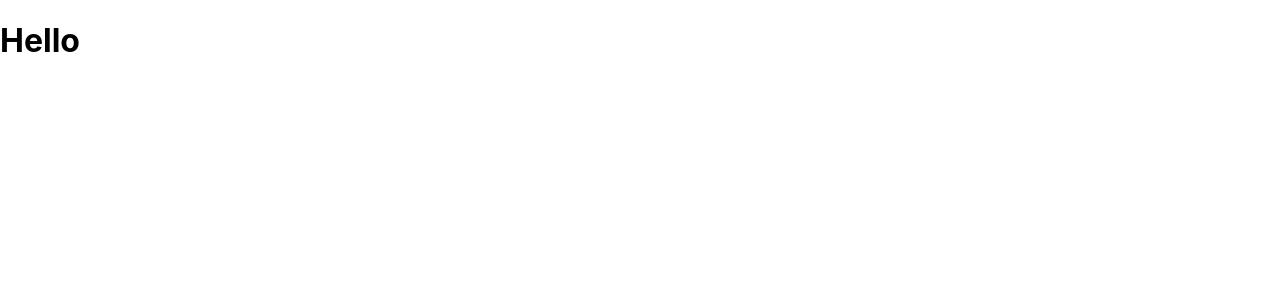
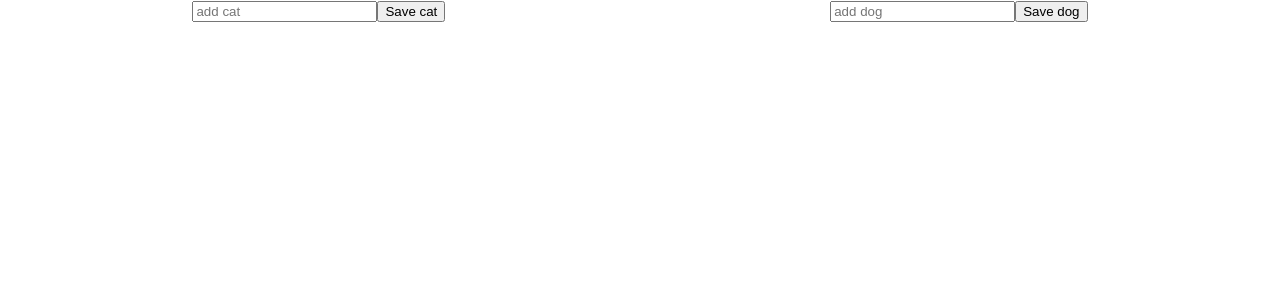
Before and after one commit to YevsInna/react-june2022, a React (Create React App) app: page / in a window 1280 px wide. Shown: the top 300 px of the page. Built offline with nearby package versions, Linux system fonts and the light colour scheme.

Commit message:
lesson 6 useReducer - cat & dogs

```diff
--- a/package.json
+++ b/package.json
@@ -10,7 +10,8 @@
     "react": "^18.2.0",
     "react-dom": "^18.2.0",
     "react-scripts": "5.0.1",
-    "web-vitals": "^2.1.4"
+    "web-vitals": "^2.1.4",
+    "react-hook-form": "^7.36.1"
   },
   "scripts": {
     "start": "react-scripts start",
--- a/src/App.css
+++ b/src/App.css
@@ -36,3 +36,7 @@
     transform: rotate(360deg);
   }
 }
+.wrap{
+  display: flex;
+  justify-content: space-around;
+}
--- a/src/App.js
+++ b/src/App.js
@@ -1,12 +1,42 @@
-import logo from './logo.svg';
 import './App.css';
+import {Cat, Dog, FormCat, FormDog} from "./components";
+import {useReducerCatDog} from "./reducers";
 
-function  App() {
-  return (
-    <div>
-     <h1>Hello</h1>
-    </div>
-  );
+function App() {
+
+    const [state, dispatch] = useReducerCatDog();
+
+    const addCat = (data) => {
+        dispatch({type: 'addCat', payload: data.cats})
+    };
+
+    const deleteCat = (cat) => {
+        dispatch({type: 'deleteCat', payload: cat})
+    }
+
+    const addDog = (data) => {
+        dispatch({type: 'addDog', payload: data.dogs})
+    };
+
+    const deleteDog = (dog) => {
+        dispatch({type: 'deleteDog', payload: dog})
+    }
+
+
+    return (
+        <div className={"wrap"}>
+
+            <FormCat addCat={addCat}/>
+            {
+                state.cats.map(cat=><Cat key={cat.id} cat={cat} deleteCat={deleteCat}/>)
+            }
+            <FormDog addDog={addDog}/>
+            {
+                state.dogs.map(dog=><Dog key={dog.id} dog={dog} deleteDog={deleteDog}/>)
+            }
+
+        </div>
+    );
 }
 
 export default App;
--- /dev/null
+++ b/src/components/Cat/Cat.js
@@ -0,0 +1,12 @@
+import React from 'react';
+
+const Cat = ({cat, deleteCat}) => {
+    return (
+        <div>
+            <h2>{cat}</h2>
+            <button onClick={()=>deleteCat(cat)}>Delete cat</button>
+        </div>
+    );
+};
+
+export {Cat};
--- /dev/null
+++ b/src/components/Dog/Dog.js
@@ -0,0 +1,12 @@
+import React from 'react';
+
+const Dog = ({dog, deleteDog}) => {
+    return (
+        <div>
+            <h2>{dog}</h2>
+            <button onClick={()=>deleteDog(dog)}>Delete dog</button>
+        </div>
+    );
+};
+
+export {Dog};
--- /dev/null
+++ b/src/components/FormCat/FormCat.js
@@ -0,0 +1,23 @@
+import React from 'react';
+import {useForm} from "react-hook-form";
+
+const FormCat = ({addCat}) => {
+
+    const {register, handleSubmit, reset} = useForm();
+
+    const submit = (data) => {
+        addCat(data)
+        reset()
+    }
+
+    return (
+        <div>
+            <form onSubmit={handleSubmit(submit)}>
+                <input type="text" placeholder={'add cat'} {...register('cats')}/>
+                <button>Save cat</button>
+            </form>
+        </div>
+    );
+};
+
+export {FormCat};
--- /dev/null
+++ b/src/components/FormDog/FormDog.js
@@ -0,0 +1,20 @@
+import React from 'react';
+import {useForm} from "react-hook-form";
+
+const FormDog = ({addDog}) => {
+
+    const {register, handleSubmit, reset} = useForm();
+
+    const submit = (data) => {
+        addDog(data)
+        reset()
+    }
+    return (
+        <form onSubmit={handleSubmit(submit)}>
+            <input type="text" placeholder={'add dog'} {...register('dogs')}/>
+            <button>Save dog</button>
+        </form>
+    );
+};
+
+export {FormDog};
--- /dev/null
+++ b/src/components/index.js
@@ -0,0 +1,4 @@
+export * from './Cat/Cat';
+export * from './Dog/Dog';
+export * from './FormCat/FormCat';
+export * from './FormDog/FormDog';
--- /dev/null
+++ b/src/reducers/actions.js
@@ -0,0 +1,6 @@
+const addCat = 'addCat';
+const addDog = 'addDog';
+const deleteCat = 'deleteCat';
+const deleteDog = 'deleteDog';
+
+export {addCat, addDog, deleteCat, deleteDog};
--- /dev/null
+++ b/src/reducers/index.js
@@ -0,0 +1,2 @@
+export * from './actions';
+export * from './reducer.cat&dog';
--- /dev/null
+++ b/src/reducers/reducer.cat&dog.js
@@ -0,0 +1,24 @@
+import {useReducer} from "react";
+import {addCat, addDog, deleteCat, deleteDog} from "./actions";
+
+const reducer = (state, action) => {
+    switch (action.type) {
+        case addCat: {
+            return {...state, cats: [...state.cats, action.payload]}
+        }
+        case addDog: {
+            return {...state, dogs: [...state.dogs, action.payload]}
+        }
+        case deleteCat: {
+            const filterCatsArray = state.cats.filter(cat => cat !== action.payload);
+            return {...state, cats: filterCatsArray}
+        }
+        case deleteDog:
+            const filterDogsArr = state.dogs.filter(dog => dog !== action.payload);
+            return {...state, dogs: filterDogsArr}
+    }
+}
+
+const useReducerCatDog = ()=> useReducer(reducer, {cats: [], dogs: []});
+
+export {useReducerCatDog}
```
Also changed, not shown: 1 other file (tests, documents, lock files or other folders).
